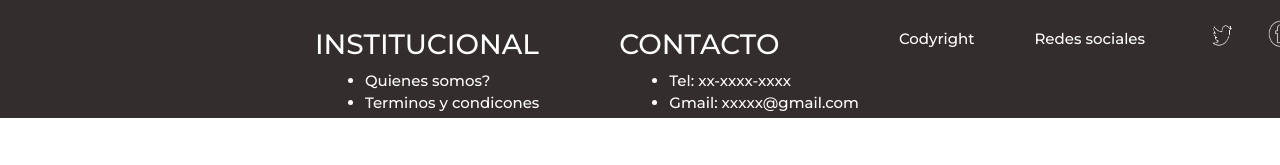
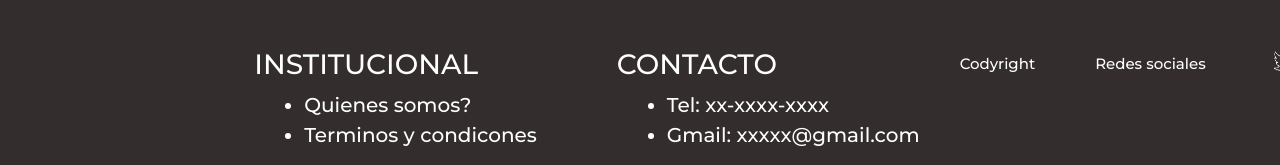
Before and after one commit to contefacu/Club_Camisetas, a website: page index.html in a window 1280 px wide. Shown: the part 7008-7173 px from the top of the page. Before the commit the page ends 7126 px from the top, so only its background shows below. Drawn offline with nearby package versions, Linux system fonts and the light colour scheme.

Commit message:
cambio mobile footer

```diff
--- a/sass/primersass.scss
+++ b/sass/primersass.scss
@@ -934,5 +934,29 @@ nav {
 		height: 825px;
 	}
 }
+/*footer*/
+.footer {
+	height: 200px;
+	margin-top: 30px;
+}
+.institucional {
+	height: 40px;
+	font-size: 15px;
+	margin: 40px;
+	ul {
+		font-size: 20px;
+		margin-left: 18px;
+	}
+}
+.contacto {
+	height: 40px;
+	font-size: 15px;
+	margin: 40px;
+	ul {
+		font-size: 20px;
+		margin-left: 18px;
+	}
+}
+
 
 }
```
Also changed, not shown: css/flex.css.
